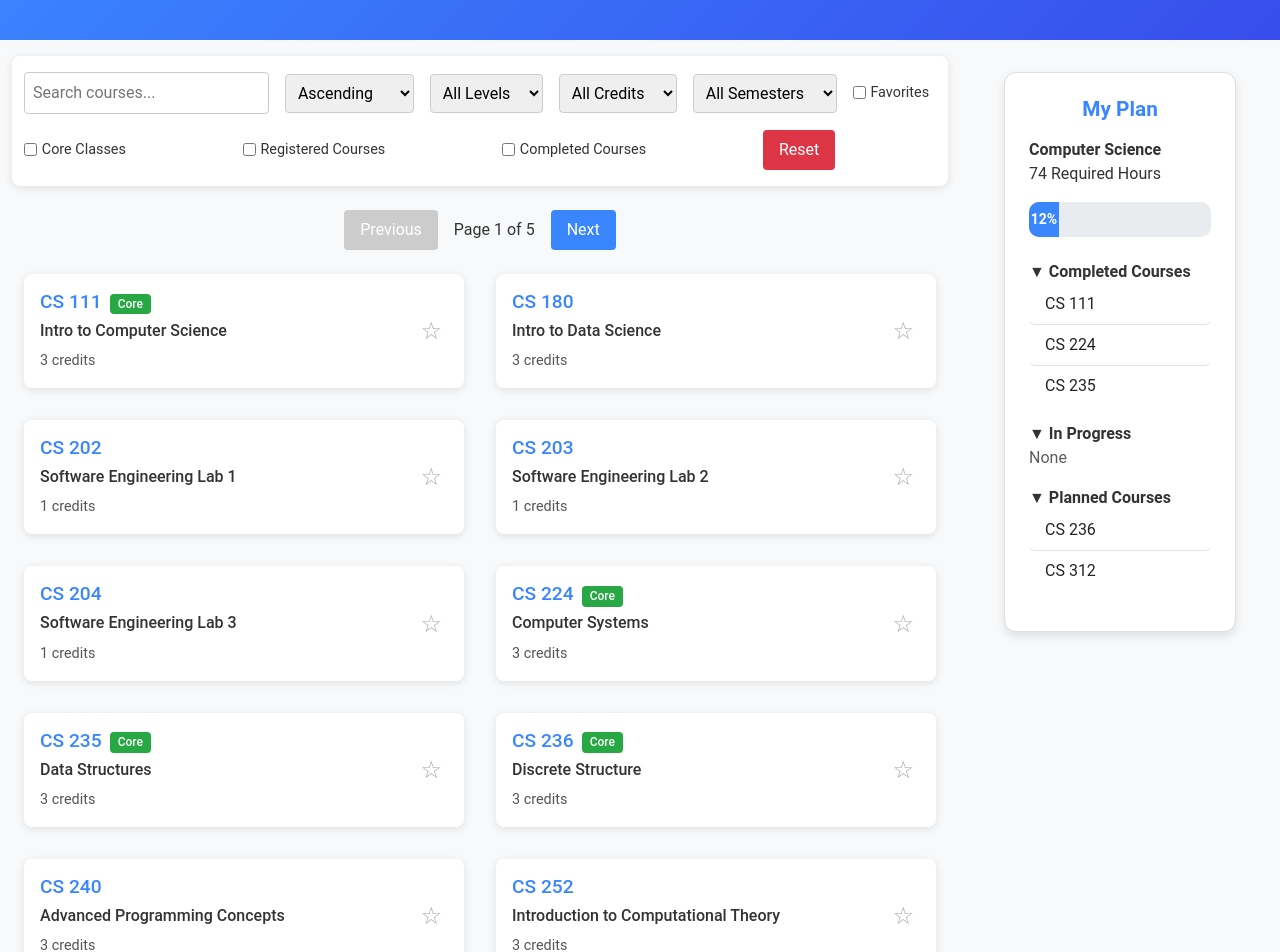
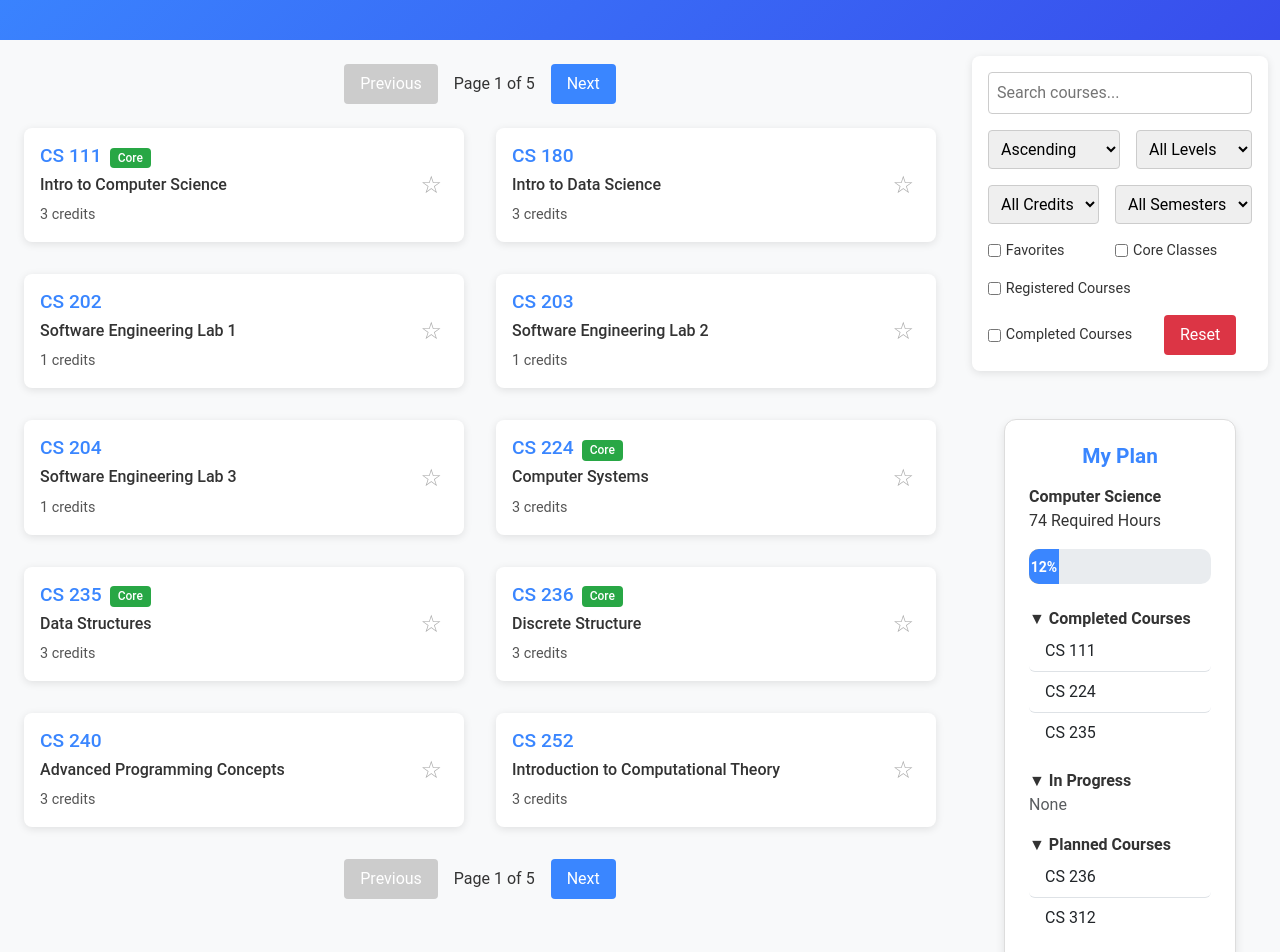
Before and after one commit to tefigv/cs356-project1, a React (Vite) app: page / in a window 1280 px wide. Shown: the part 80-1032 px from the top of the page. Built offline with nearby package versions, Linux system fonts and the light colour scheme.

Commit message:
filters to right side

```diff
--- a/src/App.jsx
+++ b/src/App.jsx
@@ -16,24 +16,18 @@ function App() {
 
   const [favorites, setFavorites] = useState([]);
   const [showCore, setShowCore] = useState(false);
-  const [sortOrder, setSortOrder] = useState('asc'); // 'asc' or 'desc'
+  const [sortOrder, setSortOrder] = useState('asc');
   const [showFavorites, setShowFavorites] = useState(false);
 
-  const [completedCourses, setCompletedCourses] = useState([
-    'CS 111', 'CS 224', 'CS 235'
-  ]);
-  const [plannedCourses, setPlannedCourses] = useState([
-    'CS 236', 'CS 312'
-  ]);
+  const [completedCourses, setCompletedCourses] = useState(['CS 111', 'CS 224', 'CS 235']);
+  const [plannedCourses, setPlannedCourses] = useState(['CS 236', 'CS 312']);
   const totalCreditsRequired = 74;
   const creditsPerCourse = 3;
   const earnedCredits = completedCourses.length * creditsPerCourse;
-
   const currentCompletionPercent = Math.min(
-    Math.round((earnedCredits / totalCreditsRequired) * 100), // Ensure it's a percentage
-    100 // Prevent going over 100%
+    Math.round((earnedCredits / totalCreditsRequired) * 100),
+    100
   );
-
 
   const resetFilters = () => {
     setSearchTerm('');
@@ -62,7 +56,16 @@ function App() {
       const coreMatch = !showCore || course.isCore;
       const registeredMatch = !showRegistered || registeredCourses.has(course.id);
       const completedMatch = !showCompleted || completedCourses.includes(course.header);
-      return levelMatch && creditMatch && semesterMatch && searchMatch && favoritesMatch && coreMatch && registeredMatch && completedMatch;
+      return (
+        levelMatch &&
+        creditMatch &&
+        semesterMatch &&
+        searchMatch &&
+        favoritesMatch &&
+        coreMatch &&
+        registeredMatch &&
+        completedMatch
+      );
     })
     .sort((a, b) => {
       const levelA = parseInt(a.header.match(/\d+/)[0]);
@@ -113,13 +116,88 @@ function App() {
         </div>
       </header>
 
-      {/* Wrap main content + sidebar in a fluid container and row */}
       <div className="container-fluid">
         <div className="row">
-          {/* MAIN CONTENT (left side) */}
+          {/* Courses Section (Left Column) */}
           <div className="col-md-9">
-            {/* Filters Bar */}
-            <div className="filters-container container">
+            <main className="container">
+              <div className="pagination top-pagination">
+                <button
+                  onClick={() => setCurrentPage((p) => Math.max(1, p - 1))}
+                  disabled={currentPage === 1}
+                >
+                  Previous
+                </button>
+                <span>
+                  Page {currentPage} of {totalPages}
+                </span>
+                <button
+                  onClick={() => setCurrentPage((p) => Math.min(totalPages, p + 1))}
+                  disabled={currentPage === totalPages}
+                >
+                  Next
+                </button>
+              </div>
+
+              <div className="courses-grid">
+                {showFavorites && favorites.length === 0 ? (
+                  <div className="no-favorites">No favorites selected</div>
+                ) : (
+                  displayedCourses.map((course) => (
+                    <div
+                      className="course-card"
+                      key={course.id}
+                      onClick={() => openModal(course)}
+                    >
+                      <div className="card-content">
+                        <h3>
+                          {course.header}
+                          {course.isCore && <span className="core-badge">Core</span>}
+                          {registeredCourses.has(course.id) && (
+                            <span className="registered-badge">R</span>
+                          )}
+                        </h3>
+                        <h4>{course.title}</h4>
+                        <span className="credits">{course.credits} credits</span>
+                      </div>
+                      <button
+                        className={`favorite-button ${favorites.includes(course.id) ? 'favorited' : ''}`}
+                        onClick={(e) => {
+                          e.stopPropagation();
+                          toggleFavorite(course.id);
+                        }}
+                      >
+                        {favorites.includes(course.id) ? '★' : '☆'}
+                      </button>
+                    </div>
+                  ))
+                )}
+              </div>
+
+              <div className="pagination bottom-pagination">
+                <button
+                  onClick={() => setCurrentPage((p) => Math.max(1, p - 1))}
+                  disabled={currentPage === 1}
+                >
+                  Previous
+                </button>
+                <span>
+                  Page {currentPage} of {totalPages}
+                </span>
+                <button
+                  onClick={() => setCurrentPage((p) => Math.min(totalPages, p + 1))}
+                  disabled={currentPage === totalPages}
+                >
+                  Next
+                </button>
+              </div>
+            </main>
+          </div>
+
+          {/* Right Column: Filters + Sidebar */}
+          <div className="col-md-3">
+            <div className="right-sidebar">
+              <div className="filters-container right-filters">
                 <div className="filter-item">
                   <input
                     type="text"
@@ -199,7 +277,6 @@ function App() {
                     Registered Courses
                   </label>
                 </div>
-
                 <div className="filter-item checkbox">
                   <label>
                     <input
@@ -217,95 +294,17 @@ function App() {
                 </div>
               </div>
 
-
-
-            {/* Courses Section */}
-            <main className="container">
-              <div className="pagination top-pagination">
-                <button
-                  onClick={() => setCurrentPage((p) => Math.max(1, p - 1))}
-                  disabled={currentPage === 1}
-                >
-                  Previous
-                </button>
-                <span>
-                  Page {currentPage} of {totalPages}
-                </span>
-                <button
-                  onClick={() => setCurrentPage((p) => Math.min(totalPages, p + 1))}
-                  disabled={currentPage === totalPages}
-                >
-                  Next
-                </button>
-              </div>
-
-              <div className="courses-grid">
-                {showFavorites && favorites.length === 0 ? (
-                  <div className="no-favorites">No favorites selected</div>
-                ) : (
-                  displayedCourses.map((course) => (
-                    <div
-                      className="course-card"
-                      key={course.id}
-                      onClick={() => openModal(course)}
-                    >
-                      <div className="card-content">
-                        <h3>
-                          {course.header}
-                          {course.isCore && <span className="core-badge">Core</span>}
-                          {registeredCourses.has(course.id) && (
-                            <span className="registered-badge">R</span>
-                          )}
-                        </h3>
-                        <h4>{course.title}</h4>
-                        <span className="credits">{course.credits} credits</span>
-                      </div>
-                      <button
-                        className={`favorite-button ${favorites.includes(course.id) ? 'favorited' : ''}`}
-                        onClick={(e) => {
-                          e.stopPropagation();
-                          toggleFavorite(course.id);
-                        }}
-                      >
-                        {favorites.includes(course.id) ? '★' : '☆'}
-                      </button>
-                    </div>
-                  ))
-                )}
-              </div>
-
-              <div className="pagination bottom-pagination">
-                <button
-                  onClick={() => setCurrentPage((p) => Math.max(1, p - 1))}
-                  disabled={currentPage === 1}
-                >
-                  Previous
-                </button>
-                <span>
-                  Page {currentPage} of {totalPages}
-                </span>
-                <button
-                  onClick={() => setCurrentPage((p) => Math.min(totalPages, p + 1))}
-                  disabled={currentPage === totalPages}
-                >
-                  Next
-                </button>
-              </div>
-            </main>
-          </div>
-
-          {/* SIDEBAR (right side) */}
-          <div className="col-md-3">
-            {/* Pass whatever props you need to the Sidebar */}
+              {/* Sidebar component appears below the filters */}
               <Sidebar
                 completedCourses={completedCourses}
                 registeredCourses={registeredCourses}
                 plannedCourses={plannedCourses}
                 totalCreditsRequired={totalCreditsRequired}
-              currentCompletionPercent={currentCompletionPercent} // Now dynamic!
+                currentCompletionPercent={currentCompletionPercent}
                 openModal={openModal}
                 coursesData={coursesData}
               />
+            </div>
           </div>
         </div>
       </div>
@@ -380,7 +379,6 @@ function App() {
       )}
     </div>
   );
-
 }
 
 export default App;
```
Also changed, not shown: 1 other file (tests, documents, lock files or other folders). Lines whose indentation alone changed are shown as unchanged.
